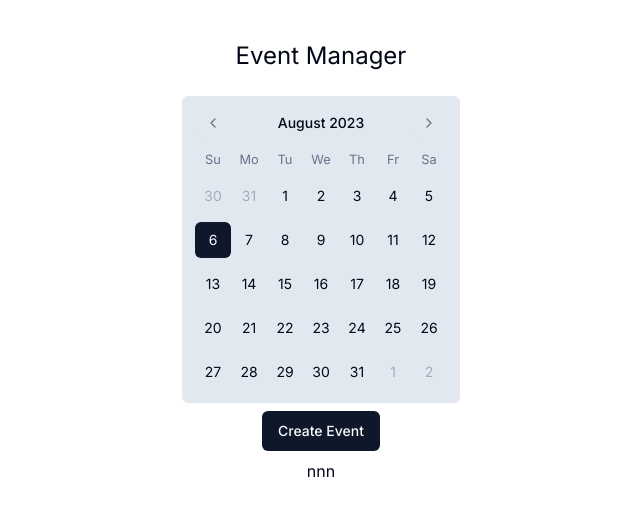
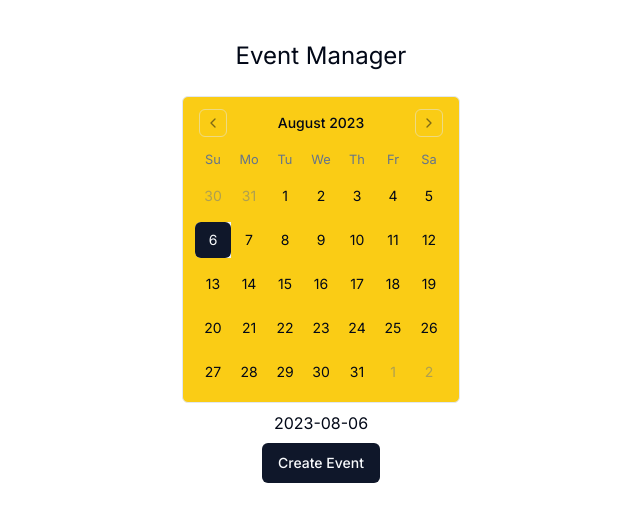
Before and after one commit to edwardtanguay/et060-nextjs-shadcnui, a Next.js app: page / in a window 1280 px wide. Shown: the top 522 px of the page, without its empty margins (319-959 px from the left). Built offline with nearby package versions, Linux system fonts and the light colour scheme.

Commit message:
event can be set

```diff
--- a/src/components/event-calendar.tsx
+++ b/src/components/event-calendar.tsx
@@ -3,11 +3,24 @@ import { useState } from 'react';
 import { Calendar } from "./ui/calendar";
 import { Button } from './ui/button';
 
+const padZeros = (num: number, digits = 2, pad = '0') => String(pad.repeat(digits) + num).slice(digits * -1);
+
 export function EventCalendar() {
 	const [date, setDate] = useState<Date | undefined>(new Date());
+	const [message, setMessage] = useState('');
+	const [eventCreated, setEventCreated] = useState(false);
 
 	const getFullDate = () => {
-		return 'nnn';
+		if (date) {
+			return `${date.getFullYear()}-${padZeros(date.getMonth() + 1)}-${padZeros(date.getDate())}`
+		} else {
+			return '';
+		}
+	}
+
+	const handleCreateEvent = () => {
+		setMessage(`Event for ${getFullDate()} was created.`);
+		setEventCreated(true);
 	}
 
 	return (
@@ -15,11 +28,19 @@ export function EventCalendar() {
 			<Calendar
 				mode="single"
 				selected={date}
+				disableNavigation={eventCreated}
 				onSelect={setDate}
-			className="rounded-md border bg-slate-200"
+				disabled={eventCreated}
+				className="rounded-md border bg-yellow-400"
 			/>
-		<Button onClick={() => console.log('button clicked')}>Create Event</Button>
+			{!eventCreated ? (
+				<>
 					<div>{getFullDate()}</div>
+					<Button onClick={() => handleCreateEvent()}>Create Event</Button>
+				</>
+			) : (
+				<div className='text-green-800 font-bold'>{message}</div>
+			)}
 		</>
 	)
 }
```
Lines whose indentation alone changed are shown as unchanged.
